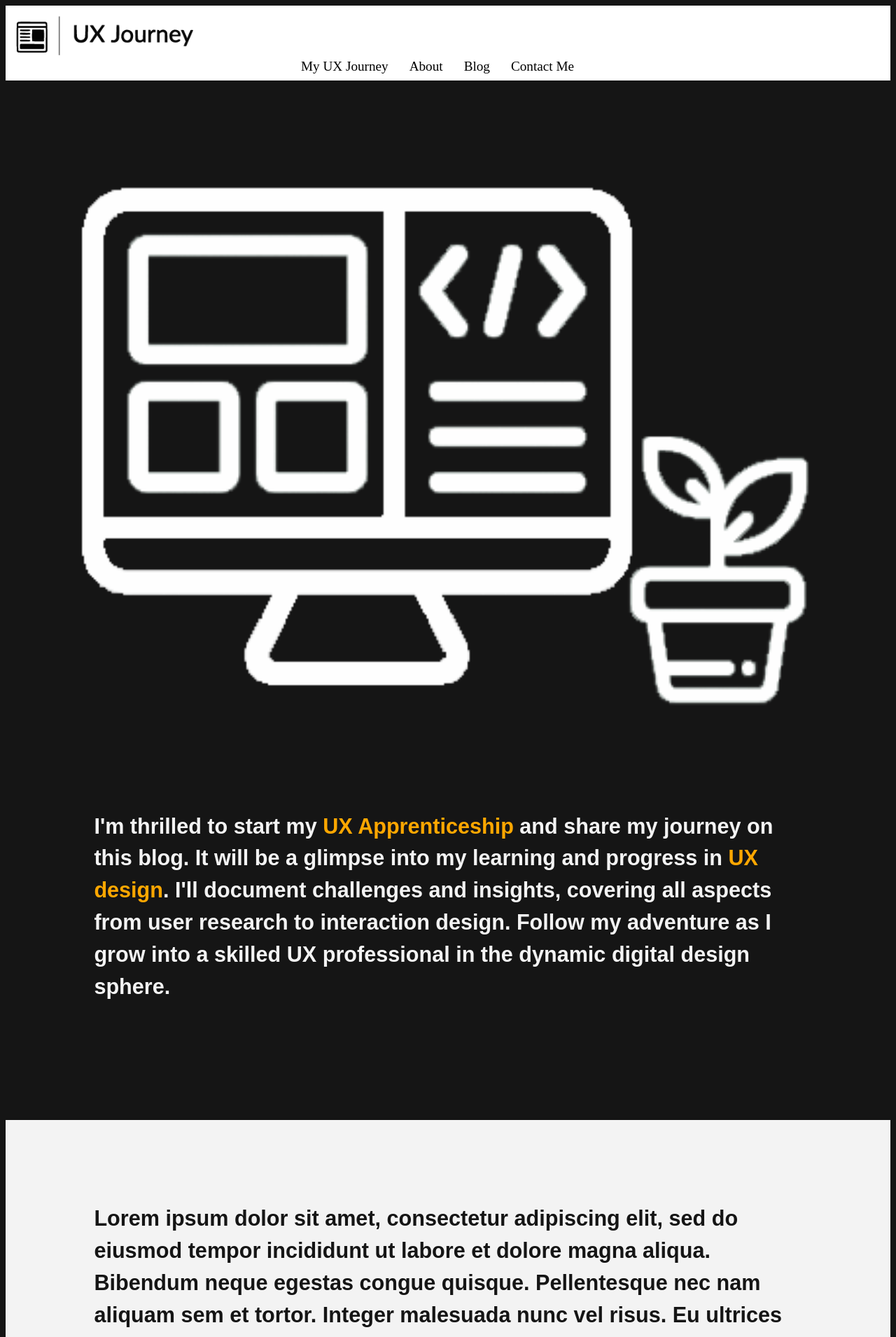
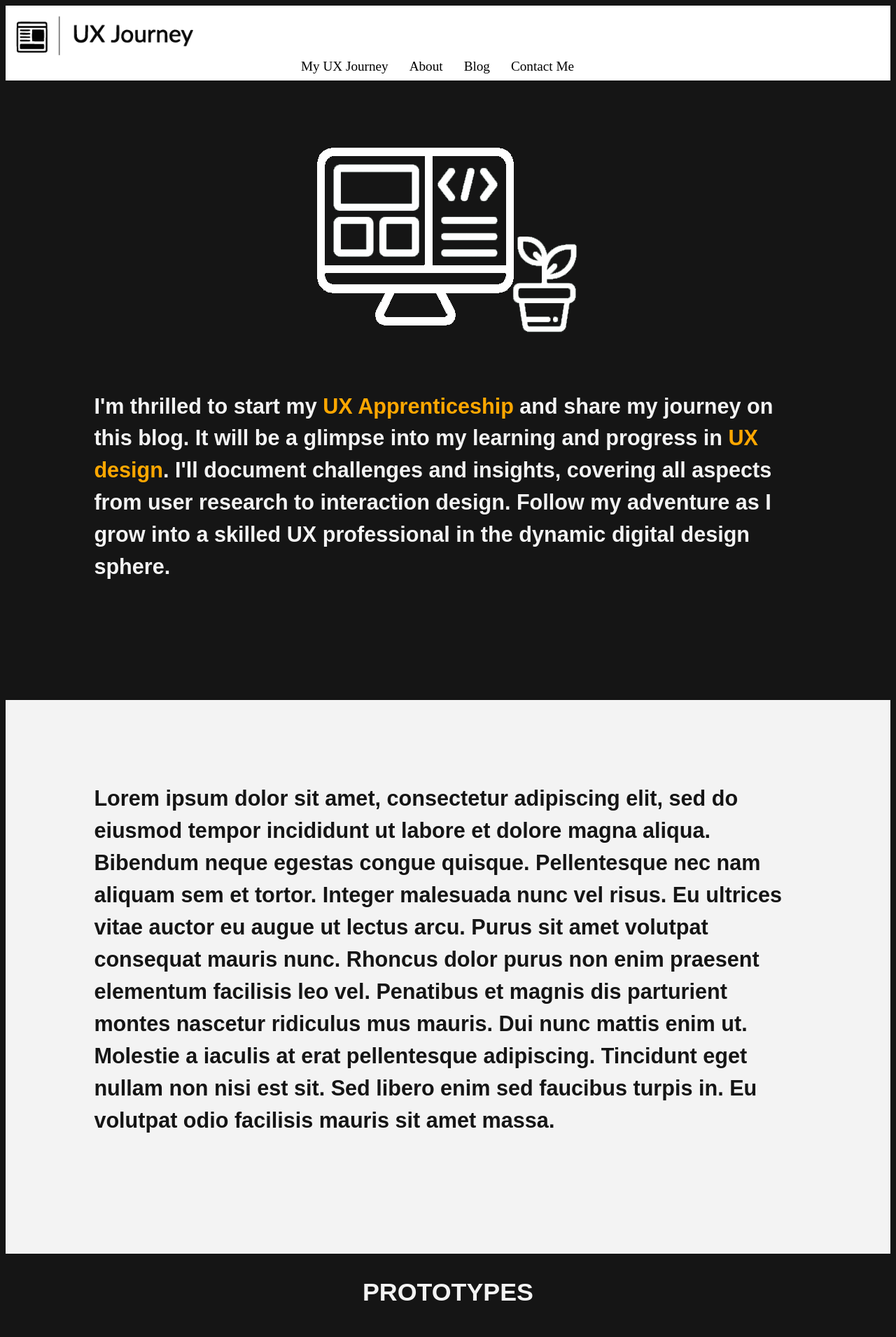
Before and after one commit to myuxjourney/myuxjourney.github.io, a Jekyll site: the page built from index.html, in a window 1280 px wide. Shown: the top 1910 px of the page at 70% size. Built offline with Jekyll 4.4.1, drawn with Linux system fonts in a browser that asks for light colours; nearby versions of some CDN libraries.

Commit message:
hover image fix

```diff
--- a/_sass/_base.scss
+++ b/_sass/_base.scss
@@ -102,28 +102,10 @@ section {
   border-color: rgb(21, 21, 21);
 }
 
-.before-hover {
-  content: url("/images/OutlineHome.png");
-  width: 45%;
-}
-
-@media (min-width: 500px) {
-  .before-hover {
-    width: 100%;
-  }
-}
-
 /* Modifier: hoverme:hover */
 .hoverme:hover {
   content: url("/images/HoverHome.png");
   box-shadow: none;
-  width: 45%;
-}
-
-@media (min-width: 500px) {
-  .hoverme:hover {
-    width: 100%;
-  }
 }
 
 /* Block: post-content */
--- a/index.html
+++ b/index.html
@@ -3,15 +3,8 @@ layout: default
 ---
 
 <section class="one">
-  <div class="main-image-wrapper">
-    <img
-      class="before-hover"
-      src="/images/OutlineHome.png"
-      class="hoverme"
-      UX
-      Computer
-      Setup
-    />
+  <div class="before-hover">
+    <img src="/images/OutlineHome.png" class="hoverme" UX Computer Setup />
   </div>
 
   <h4 class="introduction-text">
```
